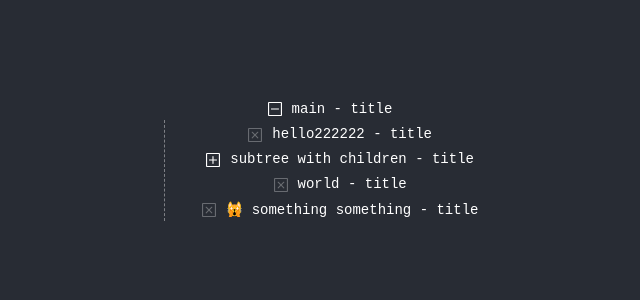
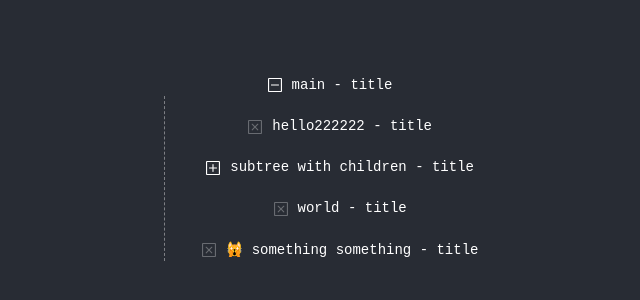
Before and after one commit to capitanduke/guayoyo2, a React (Create React App) app: page / in a window 1280 px wide. Shown: the part 242-542 px from the top of the page, without its empty margins (310-950 px from the left). Built offline with nearby package versions, Linux system fonts and the light colour scheme.

Commit message:
the menu component working

```diff
--- a/src/components/menu/Menu.tsx
+++ b/src/components/menu/Menu.tsx
@@ -32,7 +32,7 @@ export const Container = styled(animated.div)`
 
 export const Frame = styled('div')`
   position: relative;
-  padding: 4px 0px 0px 0px;
+  padding: 20px 0px 0px 0px;
   text-overflow: ellipsis;
   white-space: nowrap;
   overflow-x: hidden;
```
